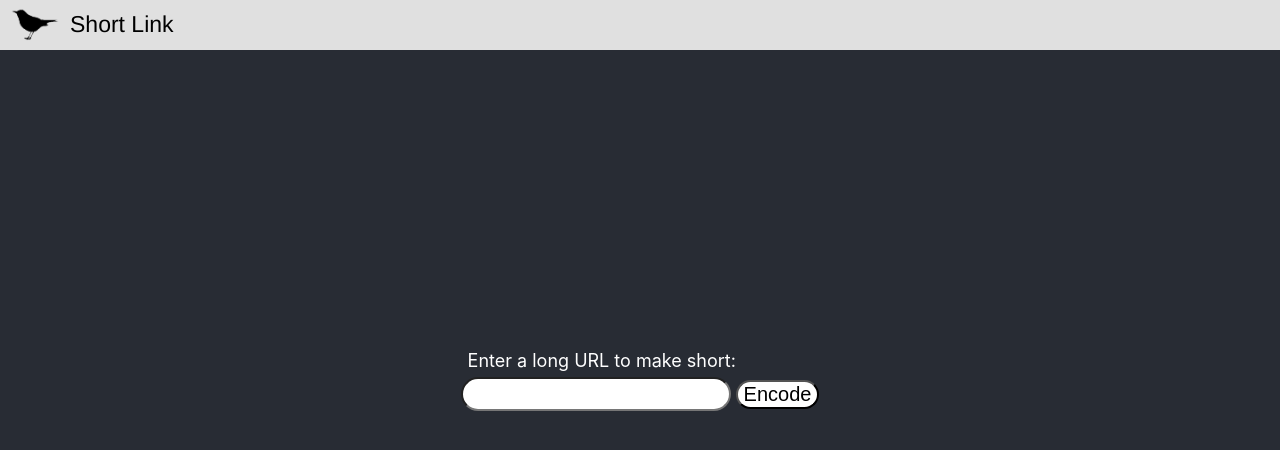
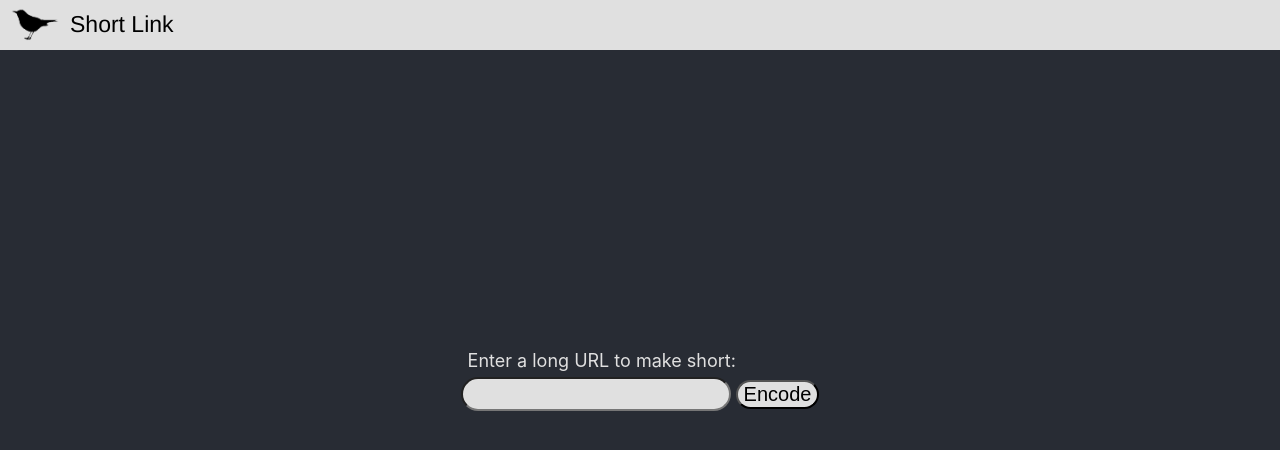
Before and after one commit to avadavat/url-shortener-ui, a React (Create React App) app: page / in a window 1280 px wide. Shown: the top 450 px of the page. Built offline with nearby package versions, Linux system fonts and the light colour scheme.

Commit message:
Grey not white

```diff
--- a/src/view/InputArea.tsx
+++ b/src/view/InputArea.tsx
@@ -9,7 +9,8 @@ const thisHost = window.location.origin;
 
 const inputAreaStyle: React.CSSProperties = {
   top: 300,
-  position: "relative"
+  position: "relative",
+  color: "#e0e0e0"
 };
 
 const sendEncodeRequest = async (
--- a/src/view/InputBox.tsx
+++ b/src/view/InputBox.tsx
@@ -7,7 +7,8 @@ const inputBoxStyle: React.CSSProperties = {
   fontSize: 24,
   verticalAlign: "middle",
   outline: "none",
-  width: 250
+  width: 250,
+  backgroundColor: "#e0e0e0"
 };
 
 interface InputBoxProps {
--- a/src/view/InputButton.styles.tsx
+++ b/src/view/InputButton.styles.tsx
@@ -8,7 +8,7 @@ const getBackgroundColor = (state: ToggleState): string => {
     case ToggleState.HOVER:
       return "#D0D0D0";
     default:
-      return "white";
+      return "#E0E0E0";
   }
 };
 
```
